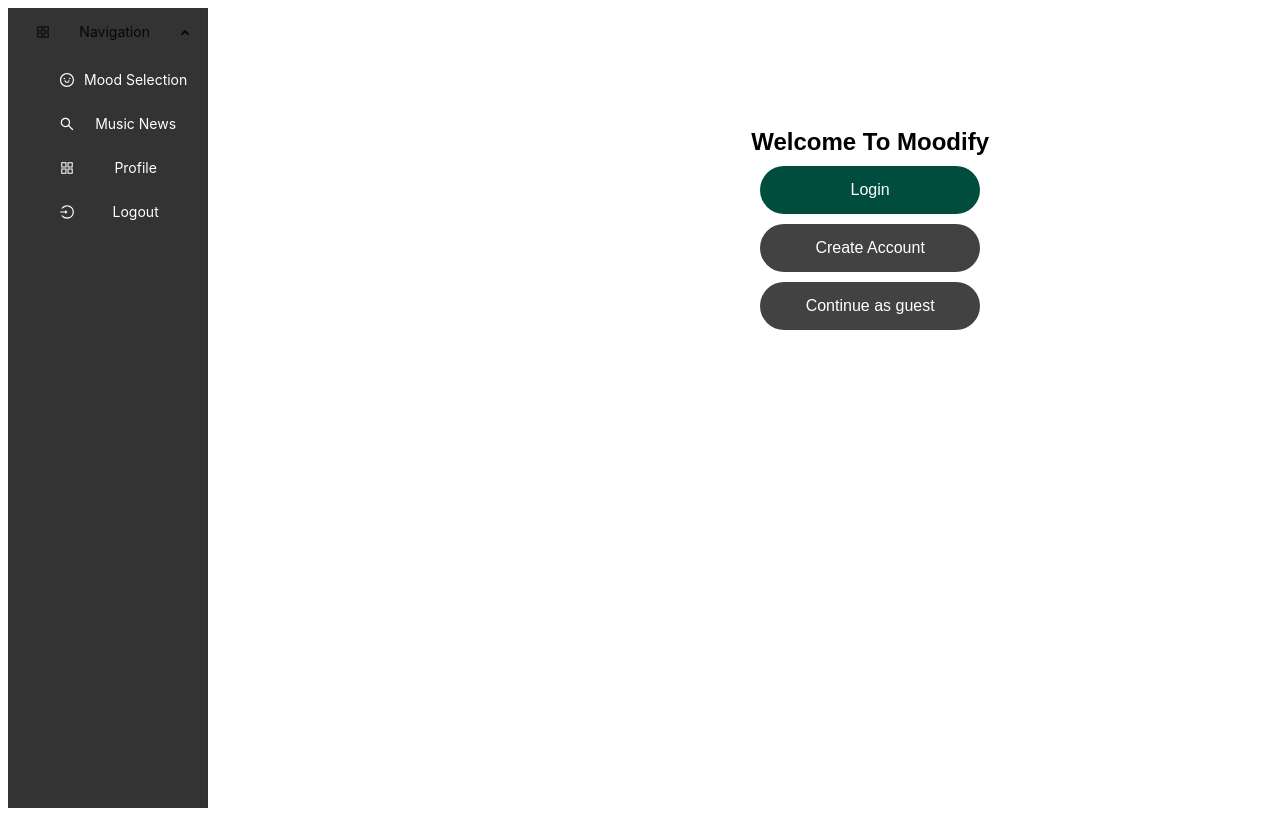
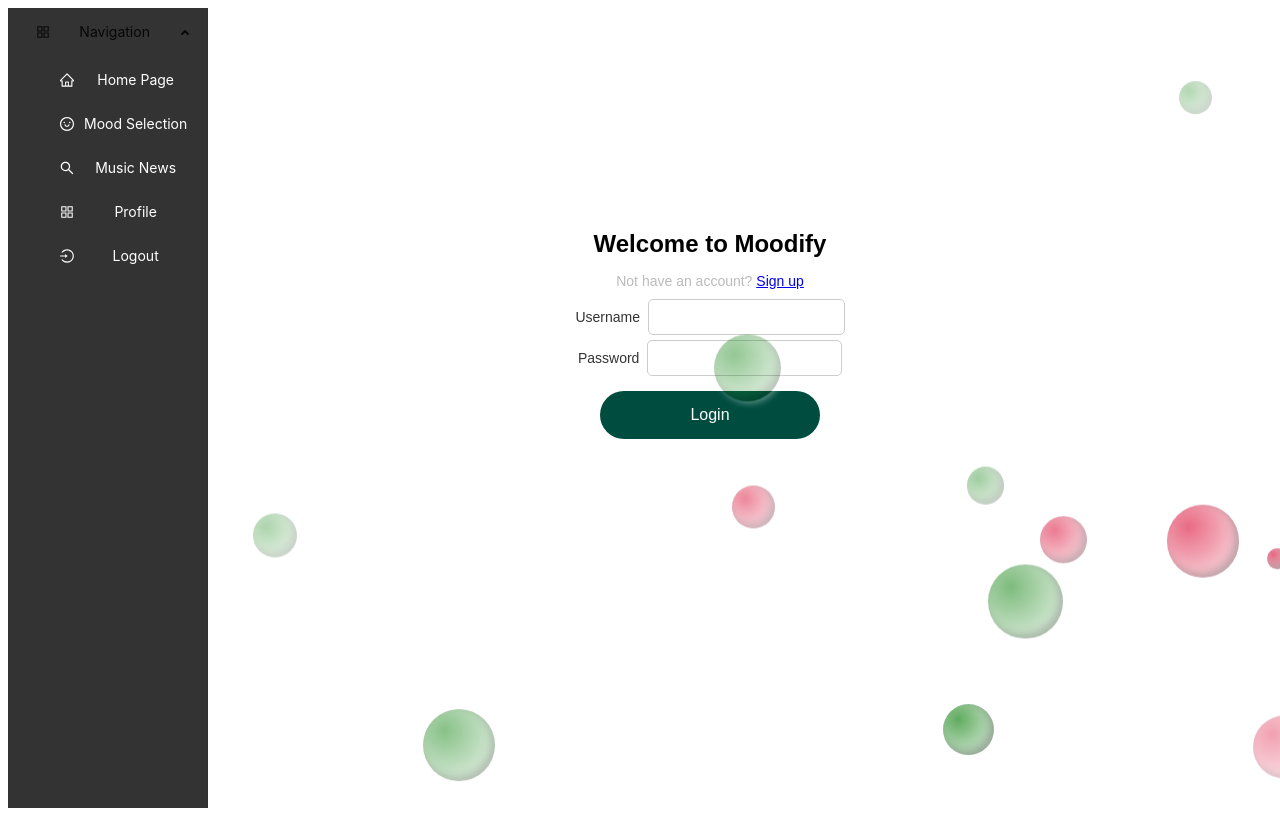
Before and after one commit to Joyce0615/cs5500_moodify_frontend, a React (Create React App) app: page / in a window 1280 px wide. Built offline with nearby package versions, Linux system fonts and the light colour scheme.

Commit message:
add bubble/modify login ui

```diff
--- a/src/App.js
+++ b/src/App.js
@@ -96,6 +96,7 @@ function App() {
           <div style={{ marginLeft: '260px', padding: '20px', width: '100%' }}>
             <Routes>
               <Route path="/" element={<Login />} />
+              <Route path="/home-page" element={<Login />} />
               <Route path="/dashboard" element={<Dashboard />} />
               <Route path="/age-selection" element={<AgeSelection />} />
               <Route path="/sex-selection" element={<SexSelection />} />
--- a/src/components/Login.js
+++ b/src/components/Login.js
@@ -1,34 +1,87 @@
-import React, { useState } from 'react';
+import React, { useState, useEffect} from 'react';
 import '../styles/Login.css';
 import { useNavigate } from 'react-router-dom';
-
 
 function Login() {
   const navigate = useNavigate();
   const [username, setUsername] = useState('');
   const [password, setPassword] = useState('');
+  const [error, setError] = useState('');
 
   const handleLogin = () => {
-    console.log('Logging in with:', username, password);
+    if (!username || !password) {
+      setError('Required');
+    } else {
+      console.log('Logging in with:', username, password);
+      // Add actual login logic here
+    }
   };
 
-  const handleContinueAsGuest = () => {
-    navigate('/dashboard');
-  };
+  useEffect(() => {
+    const createBubble = () => {
+        const container = document.querySelector('.full-screen-container');
+        const bubble = document.createElement('span');
+        const size = Math.random() * 60 + 20; // Random size between 20 and 80px
 
-  return (
+        // Randomly assign either the red or green bubble class
+        const isRed = Math.random() > 0.5;
+        bubble.classList.add(isRed ? 'red-bubble' : 'green-bubble');
+
+        bubble.style.width = `${size}px`;
+        bubble.style.height = `${size}px`;
+        bubble.style.left = `${Math.random() * window.innerWidth}px`;
+        bubble.style.top = `${Math.random() * window.innerHeight}px`;
+
+        container.appendChild(bubble);
+
+        setTimeout(() => {
+            bubble.remove();
+        }, 10000); // Match the animation duration
+    };
+
+    const interval = setInterval(createBubble, 200);
+    setTimeout(() => clearInterval(interval), 5000);
+
+    return () => clearInterval(interval);
+}, []);
+
+
+return (
+  <div className="full-screen-container">
     <div className="login-container">
-      <h1>Welcome To Moodify</h1>
+      <h1>Welcome to Moodify</h1>
+      <p className="signup-prompt">
+        Not have an account? <a href="/signup">Sign up</a>
+      </p>
+      <div className="input-container">
+        <label>Username</label>
+        <input
+          type="text"
+          value={username}
+          onChange={(e) => {
+            setUsername(e.target.value);
+            setError(''); // Clear error on input change
+          }}
+        />
+        {!username && <span className="error">{error}</span>}
+      </div>
+      <div className="input-container">
+        <label>Password</label>
+        <input
+          type="password"
+          value={password}
+          onChange={(e) => {
+            setPassword(e.target.value);
+            setError(''); // Clear error on input change
+          }}
+        />
+        {!password && <span className="error">{error}</span>}
+      </div>
       <button className="login-button" onClick={handleLogin}>
         Login
       </button>
-      <button className="create-account-button">
-        Create Account
-      </button>
-      <button className="guest-button" onClick={handleContinueAsGuest}>
-        Continue as guest
-      </button>
     </div>
+  </div>
   );
 }
 
--- a/src/components/Sidebar.js
+++ b/src/components/Sidebar.js
@@ -29,7 +29,7 @@
 import React from 'react';
 import { useNavigate } from 'react-router-dom';
 import { Menu } from 'antd';
-import { AppstoreOutlined, LoginOutlined, SmileOutlined, SearchOutlined } from '@ant-design/icons';
+import { AppstoreOutlined, LoginOutlined, SmileOutlined, SearchOutlined, HomeOutlined } from '@ant-design/icons';
 import '../styles/Sidebar.css';
 
 function getItem(label, key, icon, children, type) {
@@ -44,6 +44,7 @@ function getItem(label, key, icon, children, type) {
 
 const items = [
   getItem('Navigation', 'sub2', <AppstoreOutlined />, [
+    getItem('Home Page', 'home-page', <HomeOutlined />),
     getItem('Mood Selection', 'mood-selection', <SmileOutlined />),
     getItem('Music News', 'music-news', <SearchOutlined />),
     getItem('Profile', 'profile', <AppstoreOutlined />),
--- a/src/styles/Login.css
+++ b/src/styles/Login.css
@@ -1,18 +1,25 @@
 /* Styling for the login page */
 .login-container {
-    text-align: center;
-    margin-top: 100px;
+    display: flex;
+    justify-content: center;
+    align-items: center;
+    flex-direction: column;
+    margin-top: 200px;
+    margin-left: 140px;
     font-family: 'Arial', sans-serif;
+    position: relative;
   }
 
-  h1 {
+  .login-container h1 {
     font-size: 24px;
-    margin-bottom: 40px;
+    margin-top: 30px; /* Add some space at the top */
   }
+
+
 
   button {
     display: block;
-    margin: 10px auto;
+    margin: 15px auto;
     padding: 15px 30px;
     width: 220px;
     font-size: 16px;
@@ -37,6 +44,7 @@
   /* Hover effects */
   button:hover {
     opacity: 0.9;
+
   }
 
   /* Adjust font color and size */
@@ -44,3 +52,61 @@
     transform: scale(0.98);
     transition: all 0.2s;
   }
+
+  /* Full-Screen Background for Bubbles */
+.full-screen-container {
+  position: fixed; /* Fixed to cover the entire viewport */
+  width: 100vw;
+  height: 100vh;
+  overflow: hidden;
+  top: 0;
+  left: 0;
+  z-index: -1; /* Position it behind the login content */
+}
+
+/* Styling for Bubbles */
+/* Christmas Red Bubble */
+.red-bubble {
+  position: absolute;
+  background: radial-gradient(circle at 30% 30%, rgba(220, 20, 60, 0.8), rgba(220, 20, 60, 0.1)); /* Christmas red gradient */
+  border-radius: 50%;
+  box-shadow: inset -4px -4px 8px rgba(0, 0, 0, 0.3), 2px 2px 6px rgba(255, 255, 255, 0.6);
+  animation: bubble-animation 10s ease-in-out infinite;
+}
+
+/* Christmas Green Bubble */
+.green-bubble {
+  position: absolute;
+  background: radial-gradient(circle at 30% 30%, rgba(34, 139, 34, 0.8), rgba(34, 139, 34, 0.1)); /* Christmas green gradient */
+  border-radius: 50%;
+  box-shadow: inset -4px -4px 8px rgba(0, 0, 0, 0.3), 2px 2px 6px rgba(255, 255, 255, 0.6);
+  animation: bubble-animation 10s ease-in-out infinite;
+}
+
+/* Bubble Animation */
+@keyframes bubble-animation {
+  0% {
+    transform: translateY(100vh);
+    opacity: 1;
+  }
+  100% {
+    transform: translateY(-100vh);
+    opacity: 0;
+  }
+}
+
+.input-container label {
+  font-size: 14px;
+  color: #333;
+}
+
+.input-container input {
+  margin-top: 100px;
+  margin-left: 8px;
+  width: 60%;
+  padding: 8px;
+  font-size: 16px;
+  border: 1px solid #ccc;
+  border-radius: 5px;
+  margin-top: 5px;
+}
```
Also changed, not shown: 1 other file (tests, documents, lock files or other folders).
